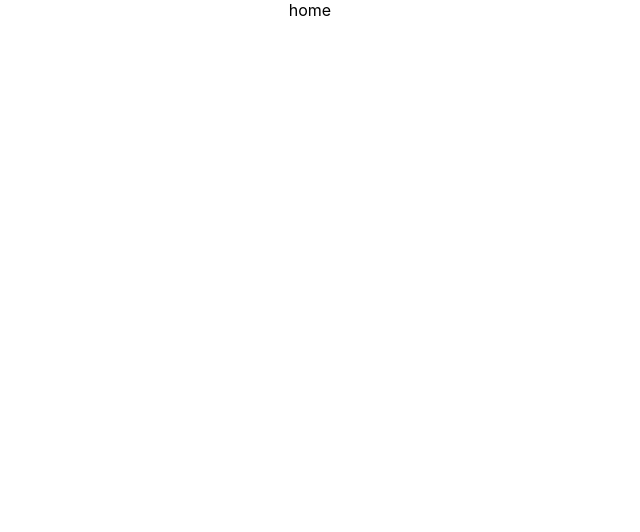
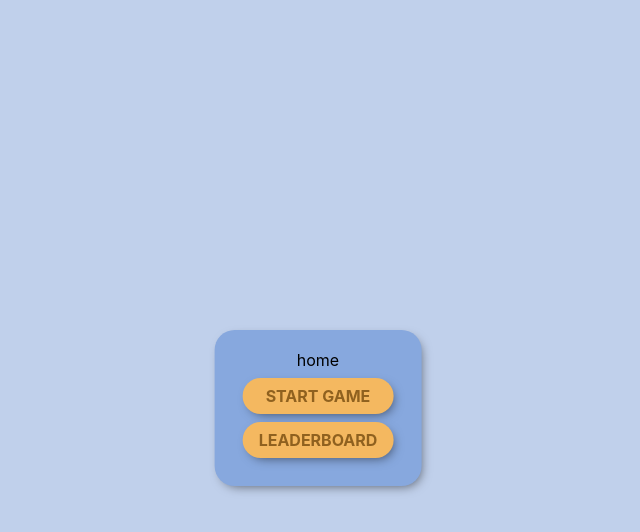
Before and after one commit to crischiaff/memory-game, a React (Create React App) app: page / in a window 1280 px wide. Shown: the top 532 px of the page, without its empty margins (330-970 px from the left). Built offline with nearby package versions, Linux system fonts and the light colour scheme.

Commit message:
Add Panel and Button components

```diff
--- a/public/index.html
+++ b/public/index.html
@@ -28,7 +28,7 @@
   </head>
   <body>
     <noscript>You need to enable JavaScript to run this app.</noscript>
-    <div id="root"></div>
+    <div id="canvas"></div>
     <!--
       This HTML file is a template.
       If you open it directly in the browser, you will see an empty page.
--- a/src/App.css
+++ b/src/App.css
@@ -1,5 +1,13 @@
 .App {
   text-align: center;
+  background-color: #c0d0eb;
+  width: 100%;
+}
+#canvas {
+  position: absolute;
+  display: flex;
+  height: 100vh;
+  width: 100vw;
 }
 
 .App-logo {
@@ -13,26 +21,36 @@
   }
 }
 
-.App-header {
-  background-color: #282c34;
-  min-height: 100vh;
-  display: flex;
-  flex-direction: column;
-  align-items: center;
-  justify-content: center;
-  font-size: calc(10px + 2vmin);
-  color: white;
+.ButtonLink__Container {
+  color: #8f611f;
+  background-color: #F4B860;
+  text-decoration: none;
+  text-transform: uppercase;
+  font-weight: 700;
+  display: block;
+  border-radius: 20px;
+  margin: 8px;
+  -webkit-box-shadow: 3px 4px 11px -4px rgba(0,0,0,0.57);
+  box-shadow: 3px 4px 11px -4px rgba(0,0,0,0.57);
 }
 
-.App-link {
-  color: #61dafb;
+.ButtonLink__Content {
+  padding: 8px 16px;
 }
 
-@keyframes App-logo-spin {
-  from {
-    transform: rotate(0deg);
-  }
-  to {
-    transform: rotate(360deg);
-  }
+.Panel__Container {
+  background-color: #87a8de;
+  padding: 20px;
+  margin: 8px;
+  border-radius: 20px;
+  -webkit-box-shadow: 3px 4px 11px -4px rgba(0,0,0,0.57);
+  box-shadow: 3px 4px 11px -4px rgba(0,0,0,0.57);
+  max-width: 400px;
 }
+
+.Panel__Container__centered {
+  position:absolute;
+  left: 50%;
+  top: 50%;
+  translate: -50% -50%;
+}
--- /dev/null
+++ b/src/components/ButtonLink.tsx
@@ -0,0 +1,19 @@
+import React from 'react';
+import {
+    Link,
+  } from "react-router-dom";
+
+function Button(props: {
+    to: string,
+    children: React.ReactNode
+}) {
+    return (
+        <Link className="ButtonLink__Container" to={props.to}>
+            <div className="ButtonLink__Content">
+                {props.children}
+            </div>
+        </Link>
+        );
+}
+
+export default Button;
--- /dev/null
+++ b/src/components/Panel.tsx
@@ -0,0 +1,21 @@
+import React from 'react';
+
+function Panel(props: {
+    children: React.ReactNode,
+    centered: boolean
+}) {
+
+
+    return (
+        <div
+            className={
+                "Panel__Container " +
+                (props.centered ? "Panel__Container__centered" : "")
+            }
+        >
+            {props.children}
+        </div>
+        );
+}
+
+export default Panel;
--- a/src/index.tsx
+++ b/src/index.tsx
@@ -5,7 +5,7 @@ import App from './App';
 import reportWebVitals from './reportWebVitals';
 
 const root = ReactDOM.createRoot(
-  document.getElementById('root') as HTMLElement
+  document.getElementById('canvas') as HTMLElement
 );
 root.render(
   <React.StrictMode>
--- a/src/pages/home.tsx
+++ b/src/pages/home.tsx
@@ -1,10 +1,18 @@
 import React from 'react';
-
+import {
+    Link,
+  } from "react-router-dom";
+import ButtonLink from '../components/ButtonLink';
+import Panel from '../components/Panel';
 function Home() {
     return (
-        <div>
-            home
-        </div>
+            <Panel centered>
+
+                home<br/>
+                <ButtonLink to="/level">Start game</ButtonLink>
+                <ButtonLink to="/leaderboard">Leaderboard</ButtonLink>
+
+            </Panel>
         );
 }
 
```
